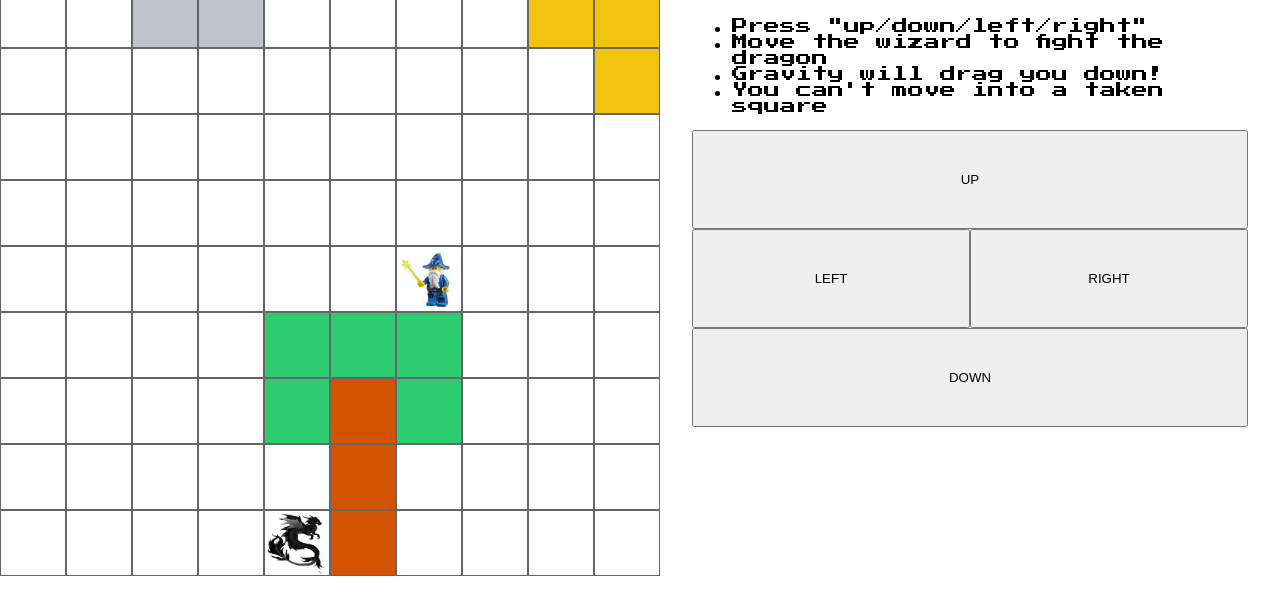
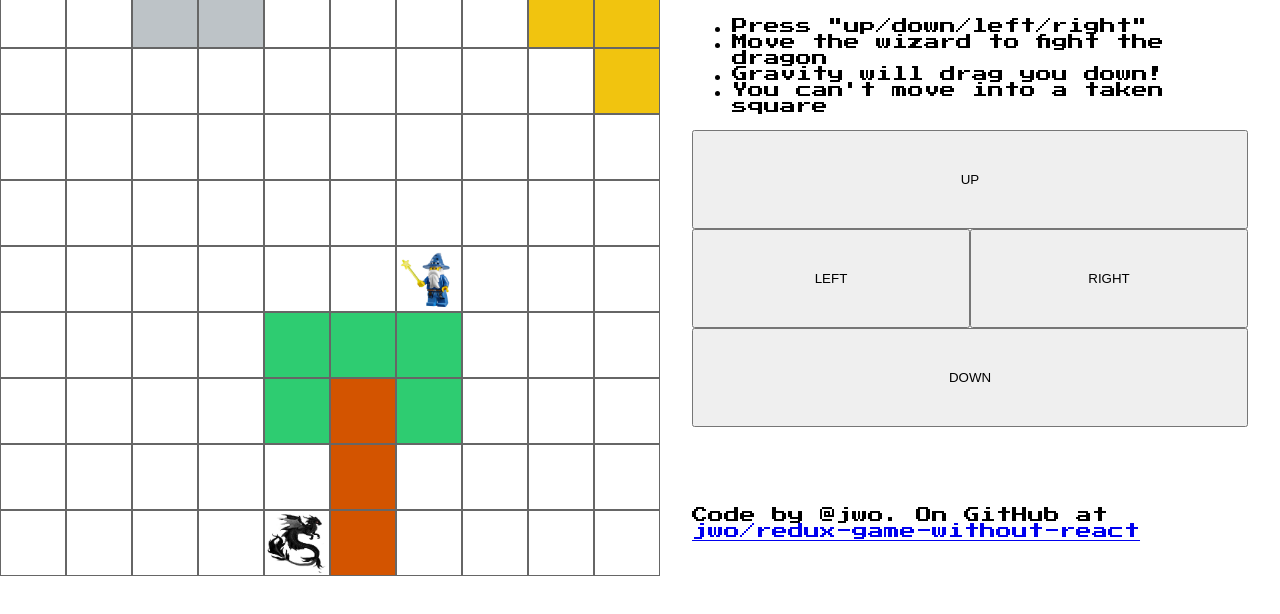
Before and after one commit to jwo/redux-game-without-react, a website: page build/index.html in a window 1280 px wide. Shown: the part 84-698 px from the top of the page. Drawn offline with Linux system fonts and the light colour scheme.

Commit message:
Link to github

```diff
--- a/build/app.css
+++ b/build/app.css
@@ -8,7 +8,9 @@ body {
 }
 aside {
   padding: 0 2em;
-
+}
+aside footer {
+  margin-top: 5em;
 }
 
 .rows {
--- a/build/index.html
+++ b/build/index.html
@@ -5,6 +5,7 @@
     <title>Redux without React</title>
     <link href="https://fonts.googleapis.com/css?family=Press+Start+2P" rel="stylesheet">
     <link rel="stylesheet" href="app.css">
+    <meta name="viewport" content="width=device-width, initial-scale=1, shrink-to-fit=no">
 
     <meta property="og:image" content="build/screenshot.png">
     <meta property="og:name" content="Redux without React Game">
@@ -36,6 +37,10 @@
           <button type="button" name="button"  class="btn down">DOWN</button>
         </div>
 
+        <footer>
+          Code by @jwo. On GitHub at <a
+                                               href="https://github.com/jwo/redux-game-without-react">jwo/redux-game-without-react</a>
+        </footer>
       </aside>
 
     </div>
```
